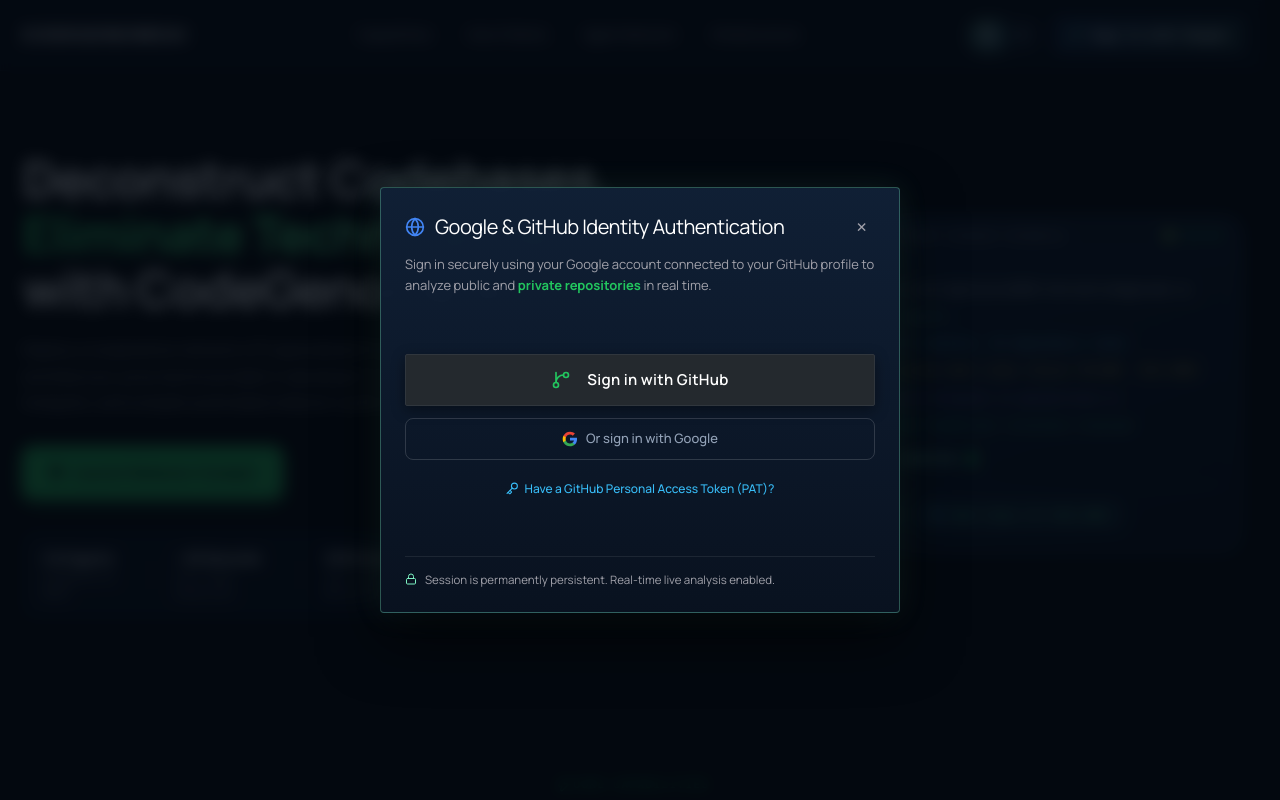
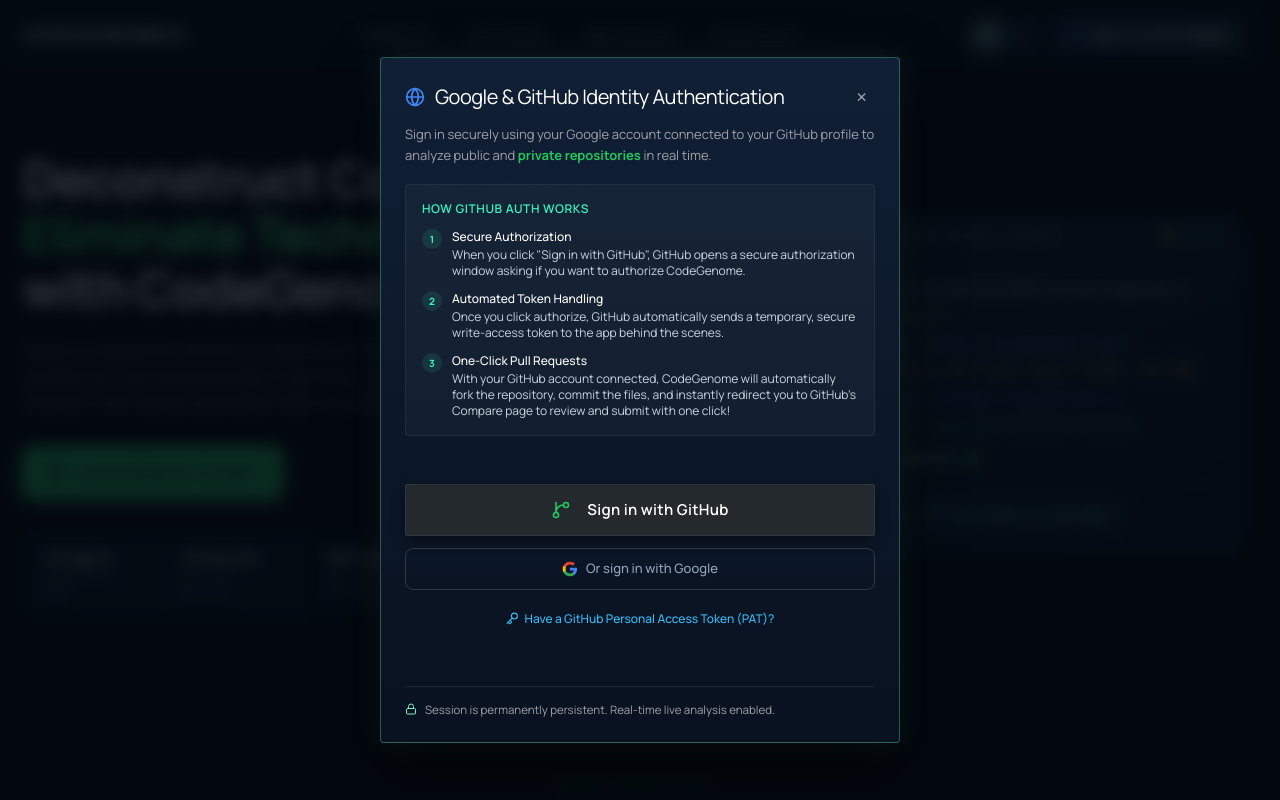
Before and after one commit to raghavacse2024-dotcom/codegenome-ai, a React (Vite) app: page / in a window 1280 px wide. Both pictures are taken after a click on the button "Sign In with Google". Shown: the top 800 px of the page. Built offline with nearby package versions, Linux system fonts and the light colour scheme; no server answers; the database is empty.

Commit message:
feat: add GitHub authorization workflow explanation
Add a visual guide to the GitHubAuthModal to clarify the authentication process and improve user trust during the authorization flow.

```diff
--- a/src/components/GitHubAuthModal.tsx
+++ b/src/components/GitHubAuthModal.tsx
@@ -230,6 +230,34 @@
           Sign in securely using your Google account connected to your GitHub profile to analyze public and <strong>private repositories</strong> in real time.
         </p>
 
+        {/* Visual explanation of direct GitHub workflow */}
+        <div className="mt-4 mb-2 p-4 rounded-xl text-left flex flex-col gap-3" style={{ background: 'rgba(255,255,255,0.03)', border: '1px solid rgba(255,255,255,0.06)' }}>
+          <h4 className="text-xs uppercase tracking-wider font-semibold" style={{ color: '#39f3c3' }}>How GitHub Auth Works</h4>
+          <div className="flex flex-col gap-3 text-xs text-slate-300">
+            <div className="flex gap-2.5 items-start">
+              <span className="flex-shrink-0 w-5 h-5 rounded-full bg-[#39f3c3]/10 text-[#39f3c3] flex items-center justify-center font-bold text-[10px]">1</span>
+              <div>
+                <strong className="text-white font-medium block mb-0.5">Secure Authorization</strong>
+                When you click "Sign in with GitHub", GitHub opens a secure authorization window asking if you want to authorize CodeGenome.
+              </div>
+            </div>
+            <div className="flex gap-2.5 items-start">
+              <span className="flex-shrink-0 w-5 h-5 rounded-full bg-[#39f3c3]/10 text-[#39f3c3] flex items-center justify-center font-bold text-[10px]">2</span>
+              <div>
+                <strong className="text-white font-medium block mb-0.5">Automated Token Handling</strong>
+                Once you click authorize, GitHub automatically sends a temporary, secure write-access token to the app behind the scenes.
+              </div>
+            </div>
+            <div className="flex gap-2.5 items-start">
+              <span className="flex-shrink-0 w-5 h-5 rounded-full bg-[#39f3c3]/10 text-[#39f3c3] flex items-center justify-center font-bold text-[10px]">3</span>
+              <div>
+                <strong className="text-white font-medium block mb-0.5">One-Click Pull Requests</strong>
+                With your GitHub account connected, CodeGenome will automatically fork the repository, commit the files, and instantly redirect you to GitHub's Compare page to review and submit with one click!
+              </div>
+            </div>
+          </div>
+        </div>
+
         {error && (
           <div className="auth-error-banner">
             <AlertCircle className="w-4 h-4 shrink-0 text-[#ff6b6b]" />
```
